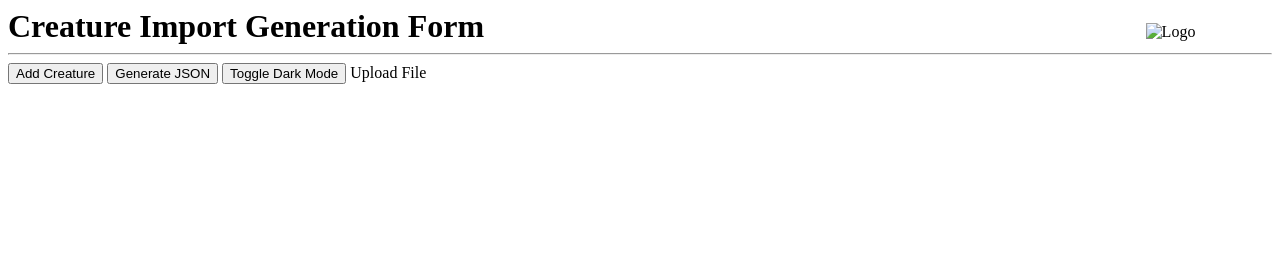
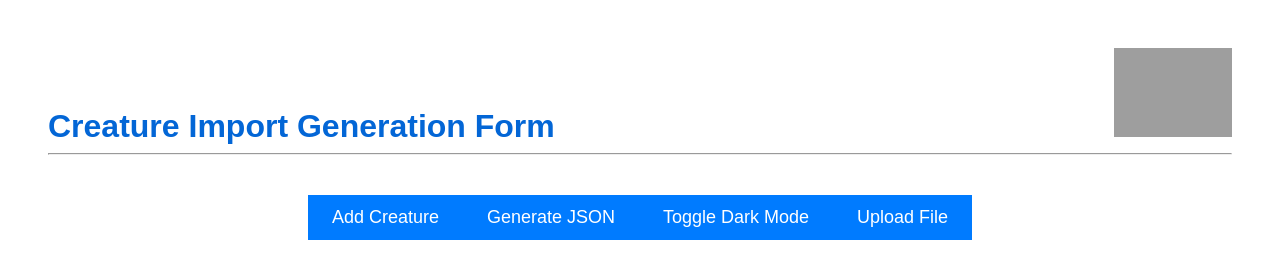
Before and after one commit to Shadow-Draconic-Development/Avrae-Customizable-Tamecraft, a plain HTML site: page index.html in a window 1280 px wide. Drawn offline with Linux system fonts and the light colour scheme; the site is published under a folder, as on GitHub Pages, so addresses that start at the root find nothing.

Commit message:
Pathing correction

```diff
--- a/index.html
+++ b/index.html
@@ -4,7 +4,7 @@
         <meta charset="UTF-8" />
         <meta name="viewport" content="width=device-width, initial-scale=1.0" />
         <title>Creature Import Generation Form</title>
-        <link rel="stylesheet" href="/Data/website/styles.css" />
+        <link rel="stylesheet" href="./Data/website/styles.css" />
     </head>
     <body>
         <div class="container">
@@ -19,7 +19,7 @@
                 >
                     <h1 style="margin: 0">Creature Import Generation Form</h1>
                     <img
-                        src="/Data/main.png"
+                        src="./Data/main.png"
                         alt="Logo"
                         width="10%"
                         style="vertical-align: bottom; min-width: 70px"
@@ -44,6 +44,6 @@
                 >
             </div>
         </div>
-        <script src="/Data/website/script.js"></script>
+        <script src="./Data/website/script.js"></script>
     </body>
 </html>
```
